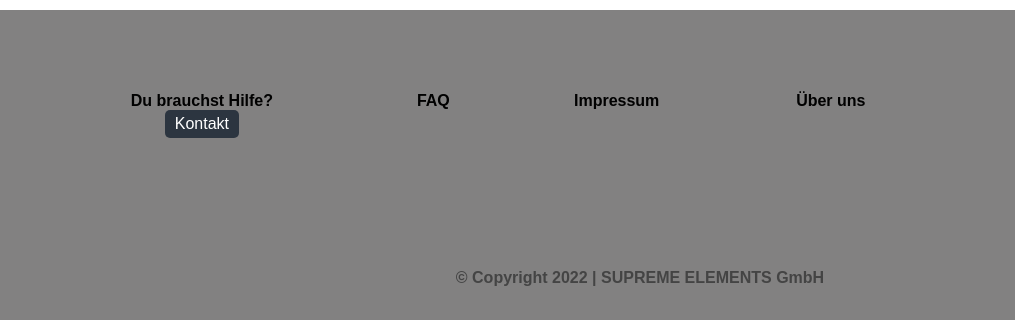
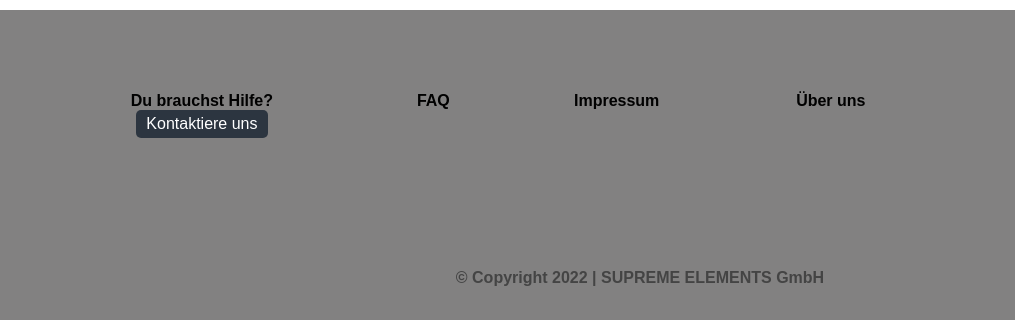
Before and after one commit to mattbtr/Supreme-Elements, a plain HTML site: page index.html in a window 1280 px wide. Shown: the part 1057-1377 px from the top of the page, 0-1015 px from the left. Drawn offline with nearby package versions, Linux system fonts and the light colour scheme; a script that the page names is missing.

Commit message:
kontaktier uns button einheitlich

```diff
--- a/index.html
+++ b/index.html
@@ -93,7 +93,7 @@
     <section>
       <table id="footerTabel">
         <tr>
-          <th>Du brauchst Hilfe?<br><button>Kontakt</button></th>
+          <th>Du brauchst Hilfe?<br><button>Kontaktiere uns</button></th>
           <th><a href="faq.html">FAQ</a></th>
           <th><a href="impressum.html">Impressum</a></th>
           <th><a href="ueberuns.html">Über uns</a></th>
```
Also changed, not shown: konto.html (+1 -1 lines), warenkorb.html (+1 -1 lines).
